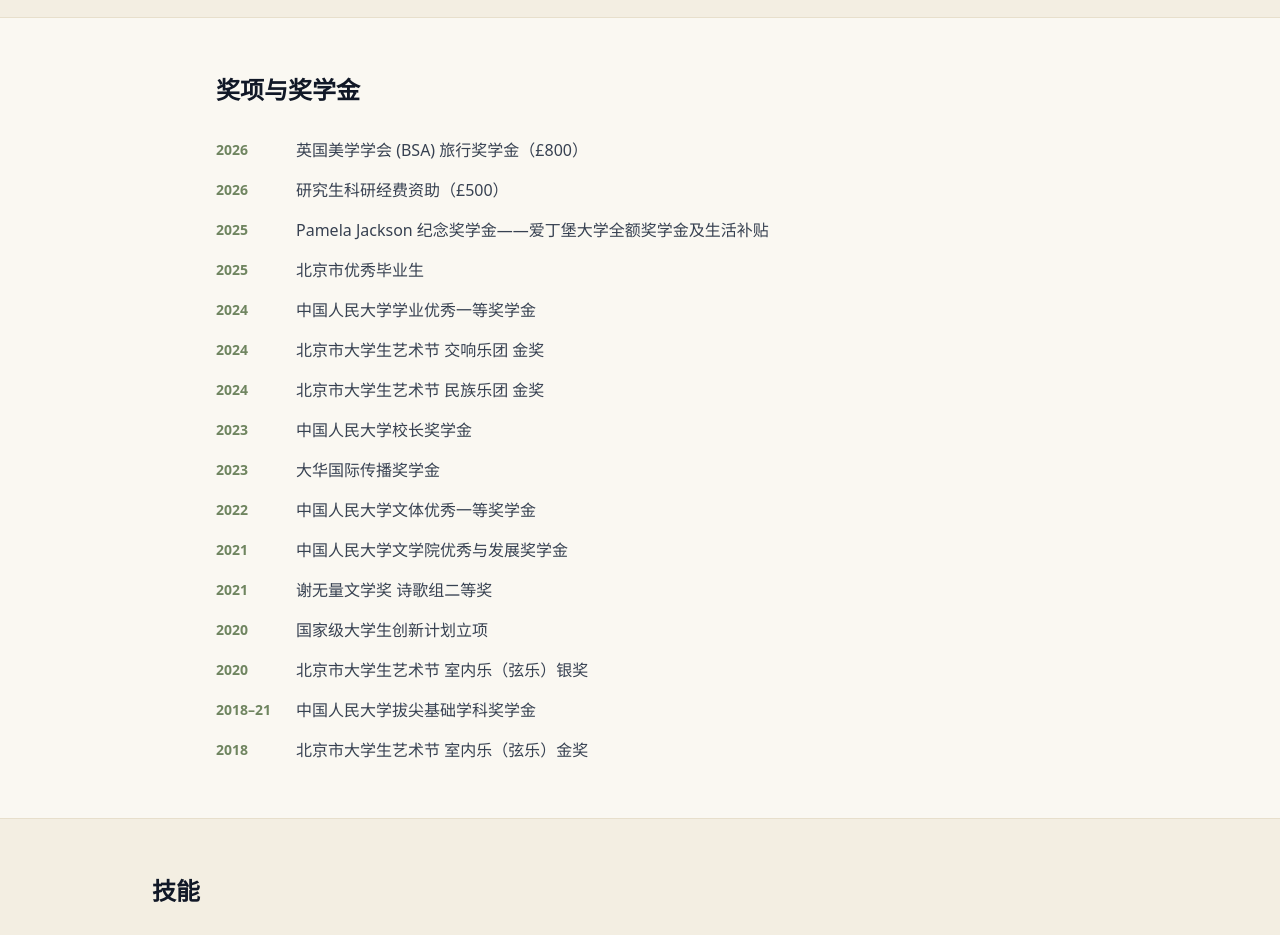
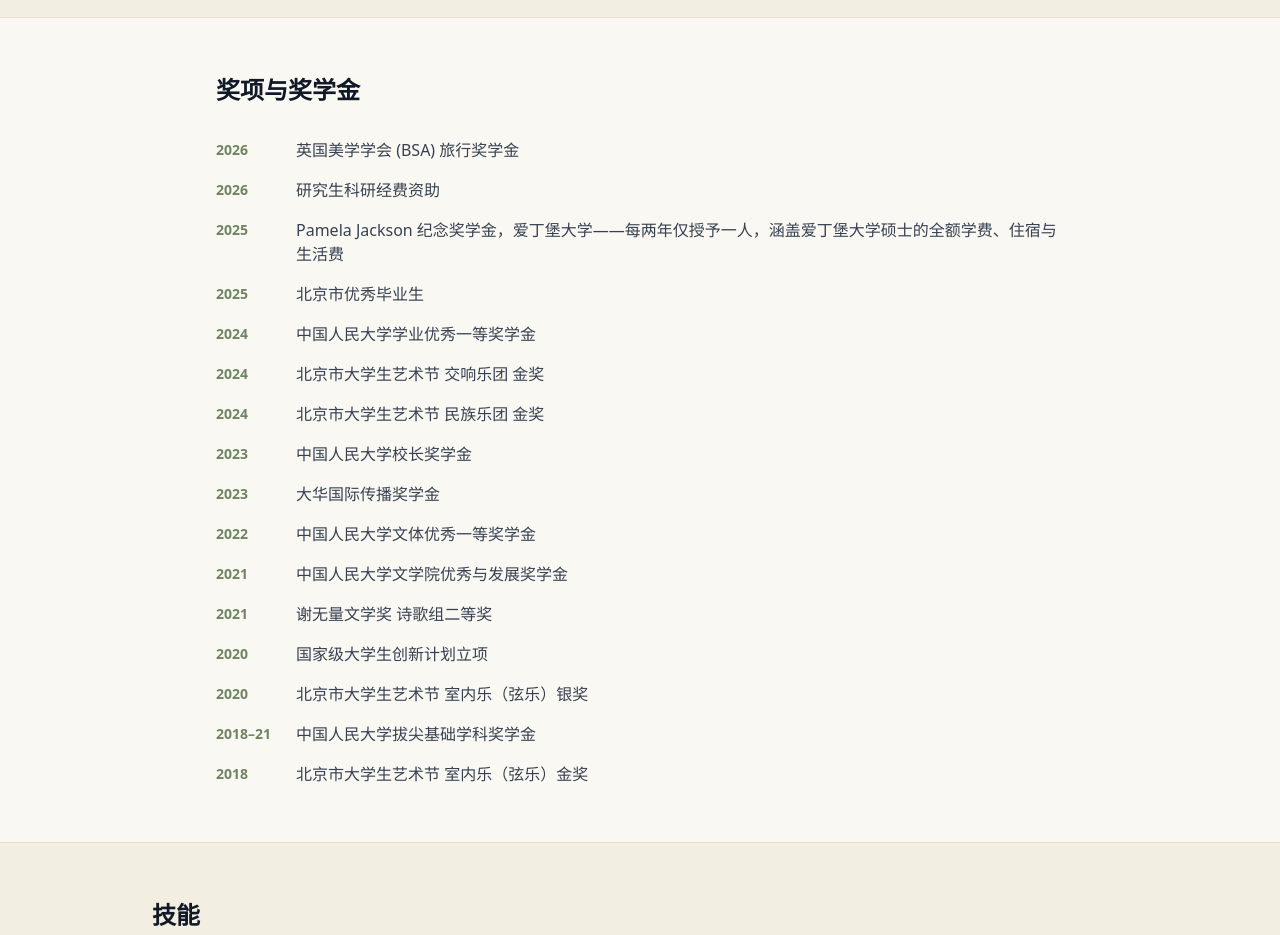
Before and after one commit to dujingyi2000/dujingyi2000.github.io, a plain HTML site: page index.html in a window 1280 px wide. Shown: the part 5200-6135 px from the top of the page. Drawn offline with nearby package versions, Linux system fonts and the light colour scheme.

Commit message:
scholarship update

```diff
--- a/index.html
+++ b/index.html
@@ -600,9 +600,9 @@
 
         // ---- Awards & scholarships (most recent first) ----
         const awards = [
-            { year: "2026", text: { en: "British Society of Aesthetics Travel Scholarship (£800)", zh: "英国美学学会 (BSA) 旅行奖学金（£800）" } },
-            { year: "2026", text: { en: "Postgraduate Research Expenses Grant (£500)", zh: "研究生科研经费资助（£500）" } },
-            { year: "2025", text: { en: "Pamela Jackson Memorial Scholarship — full scholarship with living stipend, University of Edinburgh", zh: "Pamela Jackson 纪念奖学金——爱丁堡大学全额奖学金及生活补贴" } },
+            { year: "2026", text: { en: "British Society of Aesthetics Travel Scholarship", zh: "英国美学学会 (BSA) 旅行奖学金" } },
+            { year: "2026", text: { en: "Postgraduate Research Expenses Grant", zh: "研究生科研经费资助" } },
+            { year: "2025", text: { en: "Pamela Jackson Memorial Scholarship, University of Edinburgh — awarded to one student every two years; covers full tuition, accommodation and living expenses for the master's at Edinburgh", zh: "Pamela Jackson 纪念奖学金，爱丁堡大学——每两年仅授予一人，涵盖爱丁堡大学硕士的全额学费、住宿与生活费" } },
             { year: "2025", text: { en: "Beijing Municipal Outstanding Graduate", zh: "北京市优秀毕业生" } },
             { year: "2024", text: { en: "First-Class Scholarship in Academic Excellence, Renmin University of China", zh: "中国人民大学学业优秀一等奖学金" } },
             { year: "2024", text: { en: "Gold Award — Symphony Orchestra, Beijing University Students Art Festival", zh: "北京市大学生艺术节 交响乐团 金奖" } },
```
